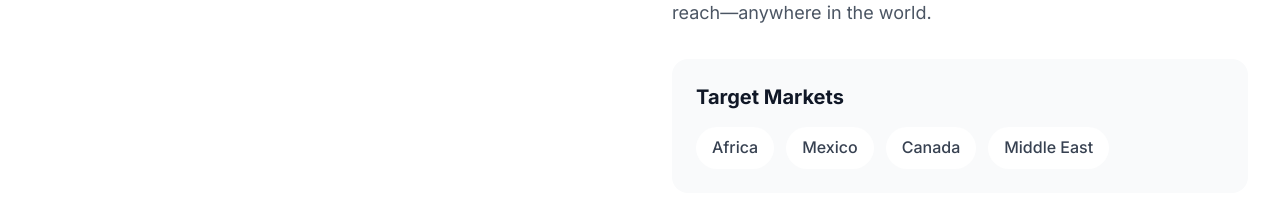
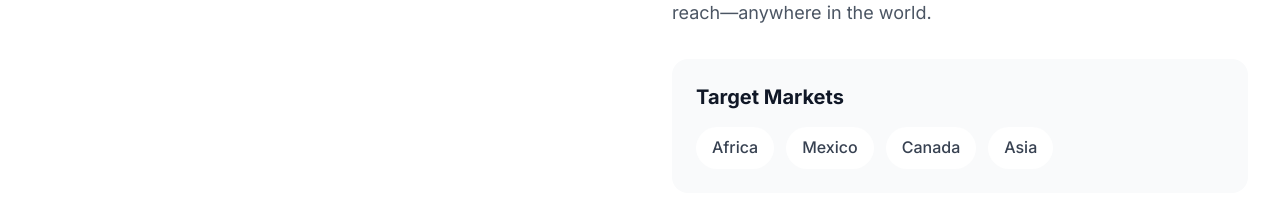
Before and after one commit to heritagetriage/htwebsite, a React (Vite) app: page / in a window 1280 px wide. Shown: the part 1200-1419 px from the top of the page. Built offline with nearby package versions, Linux system fonts and the light colour scheme; no server answers.

Commit message:
Target Markets Update

```diff
--- a/src/components/Home/ServicesSection.tsx
+++ b/src/components/Home/ServicesSection.tsx
@@ -83,7 +83,7 @@ const ServicesSection: React.FC = () => {
                 <span className="px-4 py-2 bg-white rounded-full text-gray-700 font-medium">Africa</span>
                 <span className="px-4 py-2 bg-white rounded-full text-gray-700 font-medium">Mexico</span>
                 <span className="px-4 py-2 bg-white rounded-full text-gray-700 font-medium">Canada</span>
-                <span className="px-4 py-2 bg-white rounded-full text-gray-700 font-medium">Middle East</span>
+                <span className="px-4 py-2 bg-white rounded-full text-gray-700 font-medium">Asia</span>
               </div>
             </div>
 
```
